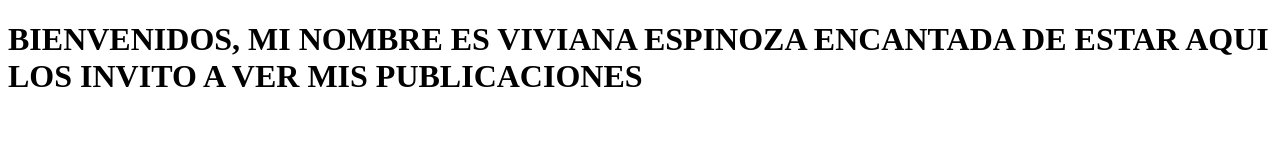
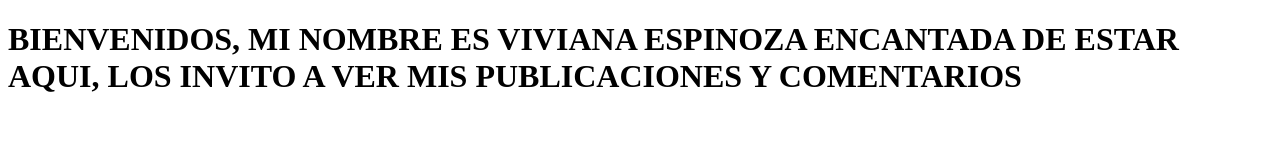
Before and after one commit to vivianarocio21/ANGULARJS, a plain HTML site: page index.html in a window 1280 px wide. Drawn offline with Linux system fonts and the light colour scheme.

Commit message:
TERCER VERSION ARCHIVO WEB.

```diff
--- a/index.html
+++ b/index.html
@@ -6,8 +6,8 @@
 </head>
 <body>
    <h1>BIENVENIDOS,
-    MI NOMBRE ES VIVIANA ESPINOZA  ENCANTADA DE ESTAR AQUI
-    LOS INVITO A VER MIS PUBLICACIONES </h1>
+    MI NOMBRE ES VIVIANA ESPINOZA  ENCANTADA DE ESTAR AQUI,
+    LOS INVITO A VER MIS PUBLICACIONES Y COMENTARIOS</h1>
 
 </body>
 </html>
```
